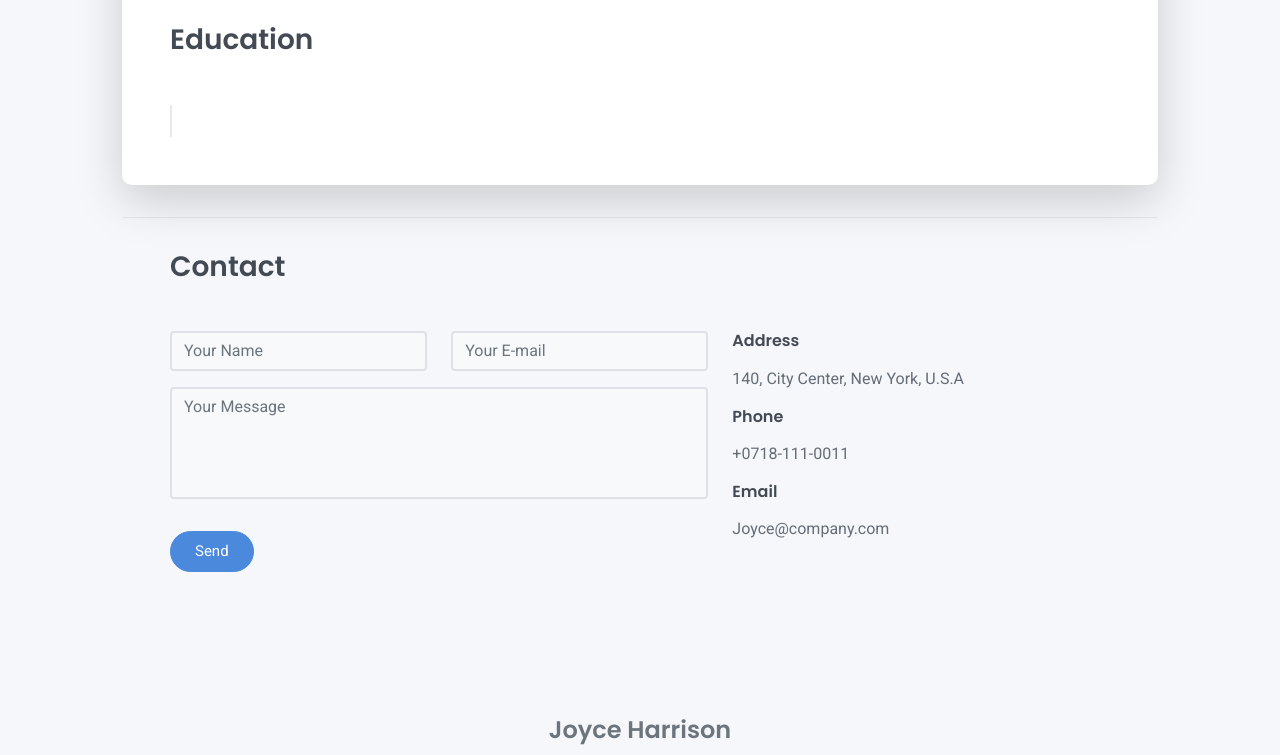
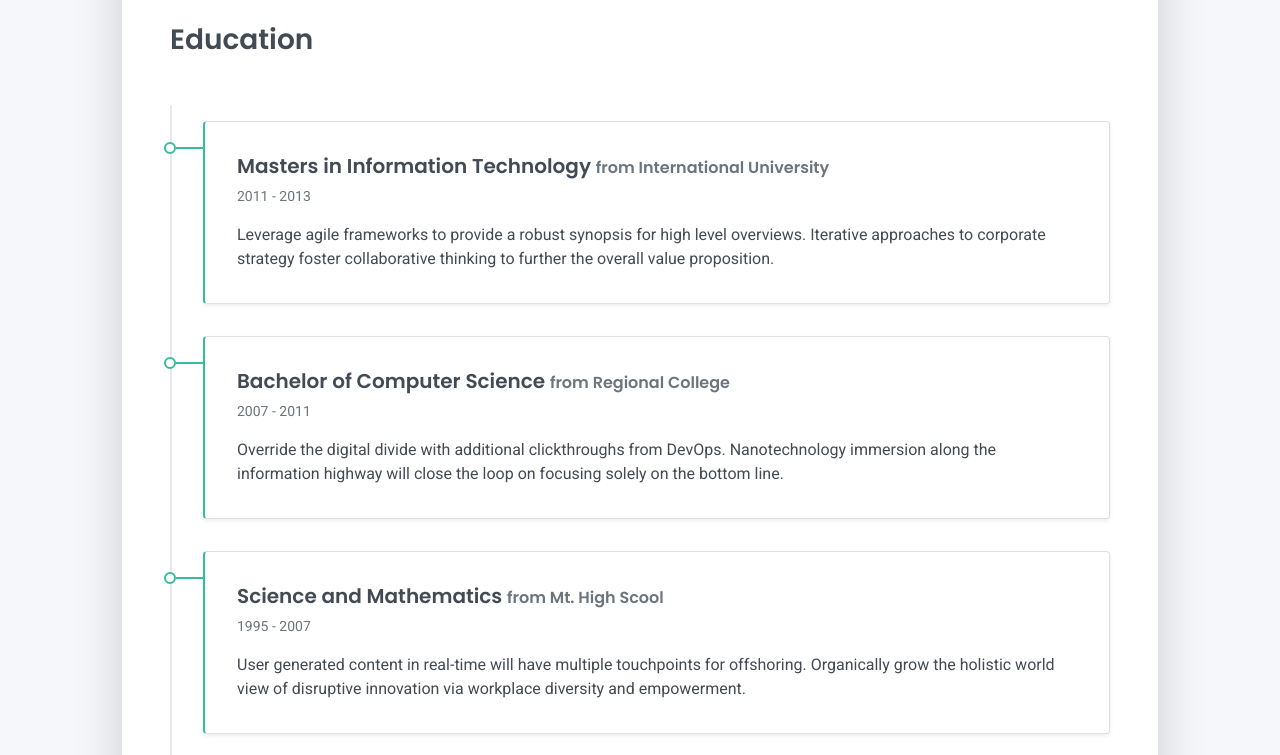
Before and after one commit to Alejandrobv97/CVAlejandroB-a, a plain HTML site: page index.html in a window 1280 px wide. Shown: the part 1750-2505 px from the top of the page. Drawn offline with Linux system fonts and the light colour scheme.

Commit message:
Revert "Eliminación del contenido de Educación"
This reverts commit 569c1cc389019536daa22e0ba3a1f682c93900af.

```diff
--- a/index.html
+++ b/index.html
@@ -169,7 +169,26 @@
   <div class="education-section px-3 px-lg-4 pb-4">
     <h2 class="h3 mb-4">Education</h2>
     <div class="timeline">
-
+      <div class="timeline-card timeline-card-success card shadow-sm">
+        <div class="card-body">
+          <div class="h5 mb-1">Masters in Information Technology <span class="text-muted h6">from International University</span></div>
+          <div class="text-muted text-small mb-2">2011 - 2013</div>
+          <div>Leverage agile frameworks to provide a robust synopsis for high level overviews. Iterative approaches to corporate strategy foster collaborative thinking to further the overall value proposition.</div>
+        </div>
+      </div>
+      <div class="timeline-card timeline-card-success card shadow-sm">
+        <div class="card-body">
+          <div class="h5 mb-1">Bachelor of Computer Science <span class="text-muted h6">from Regional College</span></div>
+          <div class="text-muted text-small mb-2">2007 - 2011</div>
+          <div>Override the digital divide with additional clickthroughs from DevOps. Nanotechnology immersion along the information highway will close the loop on focusing solely on the bottom line.</div>
+        </div>
+      </div>
+      <div class="timeline-card timeline-card-success card shadow-sm">
+        <div class="card-body">
+          <div class="h5 mb-1">Science and Mathematics <span class="text-muted h6">from Mt. High Scool</span></div>
+          <div class="text-muted text-small mb-2">1995 - 2007</div>
+          <div>User generated content in real-time will have multiple touchpoints for offshoring. Organically grow the holistic world view of disruptive innovation via workplace diversity and empowerment.</div>
+        </div>
       </div>
     </div>
   </div>
```
